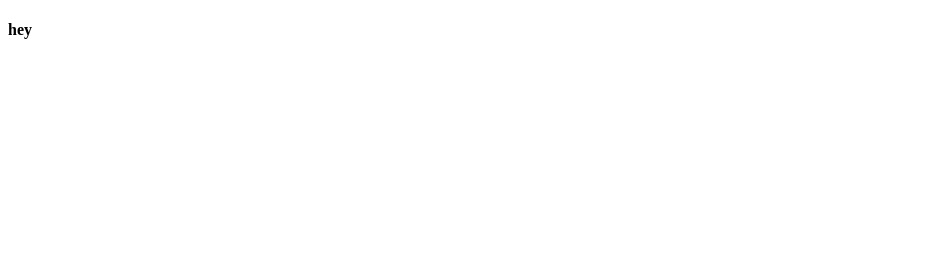
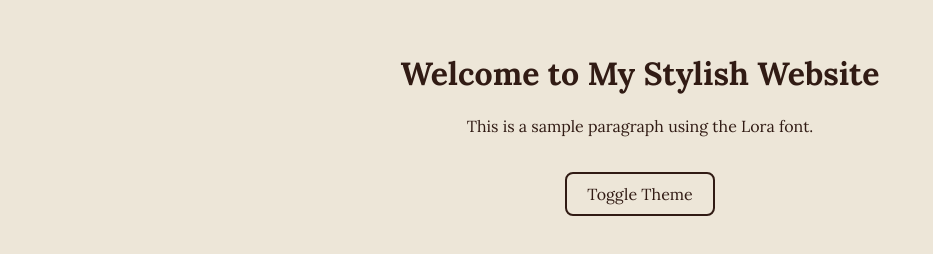
Before and after one commit to prince585/WEBSITE, a plain HTML site: page index.html in a window 1280 px wide. Shown: the whole page, without its empty margins (0-933 px from the left). Drawn offline with Linux system fonts and the light colour scheme.

Commit message:
Initial commit

```diff
--- a/index.html
+++ b/index.html
@@ -1,11 +1,31 @@
 <!DOCTYPE html>
 <html lang="en">
 <head>
-    <meta charset="UTF-8">
-    <meta name="viewport" content="width=<device-width>, initial-scale=1.0">
-    <title>Document</title>
+  <meta charset="UTF-8" />
+  <meta name="viewport" content="width=device-width, initial-scale=1.0" />
+  <title>Stylish Page</title>
+
+  <!-- Google Font: Lora -->
+  <link href="https://fonts.googleapis.com/css2?family=Lora:wght@400;500;600;700&display=swap" rel="stylesheet">
+
+  <!-- Link to CSS file -->
+  <link rel="stylesheet" href="style.css" />
 </head>
-<body>
-    <h4>hey</h4>
+<body class="light-mode">
+
+  <div class="container">
+    <h1>Welcome to My Stylish Website</h1>
+    <p>This is a sample paragraph using the Lora font.</p>
+    <button onclick="toggleTheme()">Toggle Theme</button>
+  </div>
+
+  <!-- JavaScript to toggle theme -->
+  <script>
+    function toggleTheme() {
+      document.body.classList.toggle("dark-mode");
+      document.body.classList.toggle("light-mode");
+    }
+  </script>
+
 </body>
 </html>
--- /dev/null
+++ b/style.css
@@ -0,0 +1,44 @@
+/* Apply Lora font globally */
+body {
+    font-family: 'Lora', serif;
+    margin: 0;
+    padding: 0;
+    transition: background-color 0.3s ease, color 0.3s ease;
+  }
+
+  /* Light Mode */
+  body.light-mode {
+    background-color: #EDE6D8; /* Soft Ivory */
+    color: #311B14;            /* Dark Cocoa Text */
+  }
+
+  /* Dark Mode */
+  body.dark-mode {
+    background-color: #311B14; /* Dark Cocoa */
+    color: #EDE6D8;            /* Soft Ivory Text */
+  }
+
+  /* Container styling */
+  .container {
+    padding: 2rem;
+    text-align: center;
+  }
+
+  /* Button styling */
+  button {
+    margin-top: 20px;
+    padding: 10px 20px;
+    font-family: 'Lora', serif;
+    font-size: 16px;
+    background-color: transparent;
+    border: 2px solid currentColor;
+    color: inherit;
+    cursor: pointer;
+    border-radius: 8px;
+    transition: background-color 0.3s ease, color 0.3s ease;
+  }
+
+  button:hover {
+    background-color: currentColor;
+    color: #fff;
+  }
```
